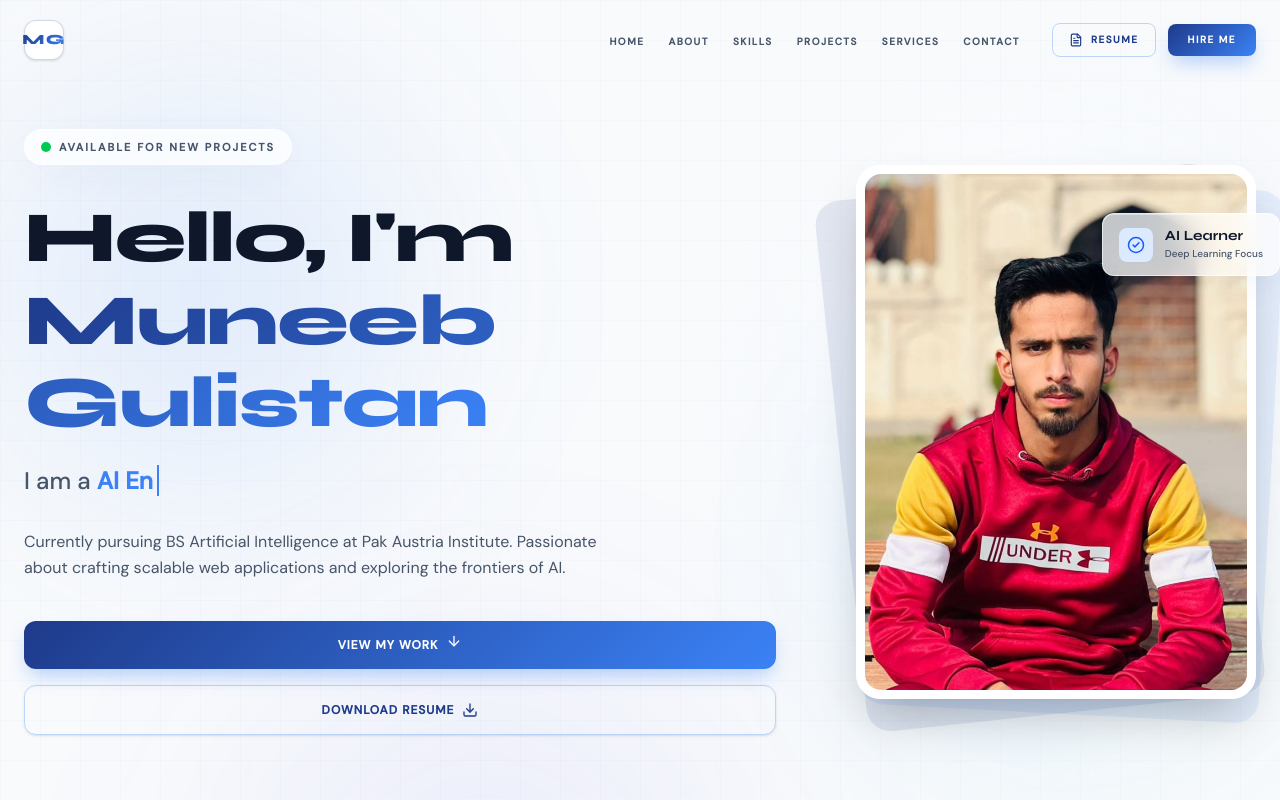
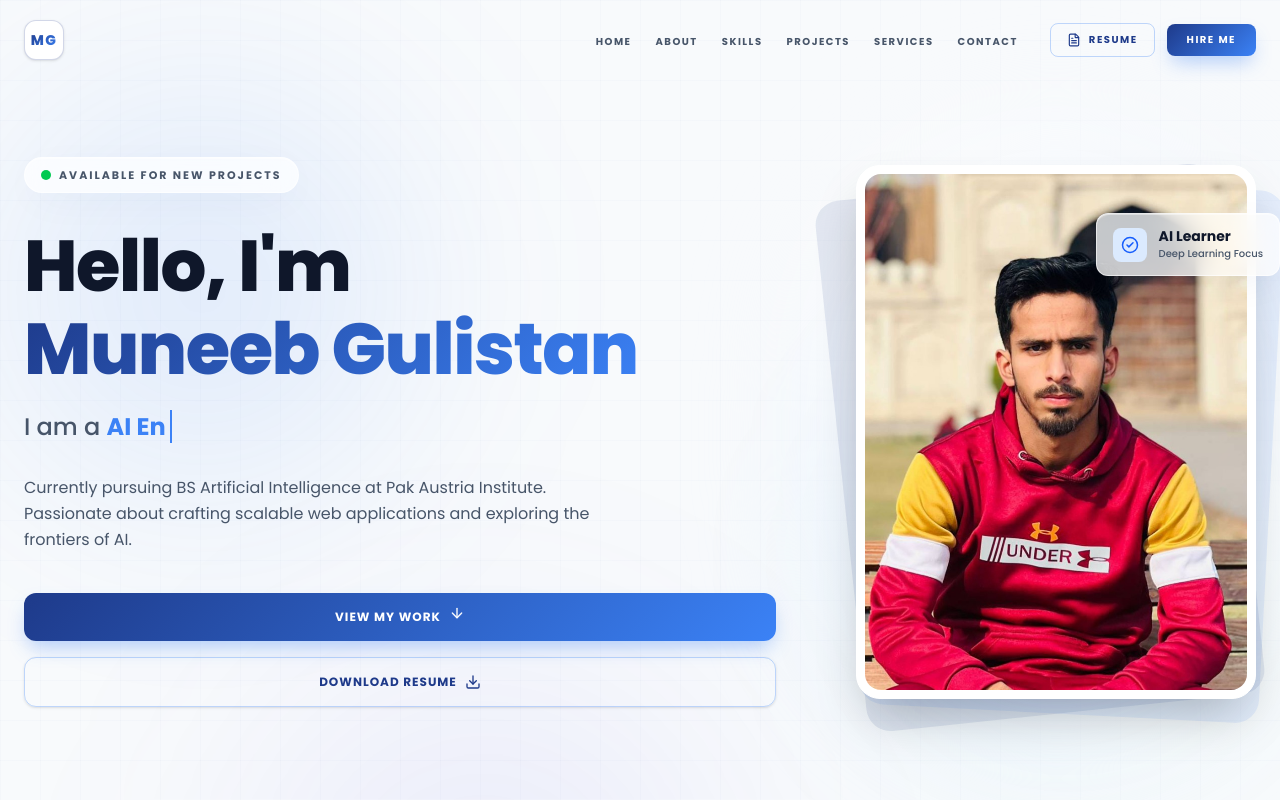
Before and after one commit to muneeb-code3/portfolio, a Next.js app: page / in a window 1280 px wide. Shown: the top 800 px of the page. Built offline with nearby package versions, Linux system fonts and the light colour scheme.

Commit message:
Use Poppins font and integrate Web3Forms for contact form

```diff
--- a/app/layout.tsx
+++ b/app/layout.tsx
@@ -1,17 +1,17 @@
 import type { Metadata } from "next";
-import { Syne, DM_Sans } from "next/font/google";
+import { Poppins } from "next/font/google";
 import "./globals.css";
 
-const dmSans = DM_Sans({
+const poppinsHeadings = Poppins({
+  subsets: ["latin"],
+  variable: "--font-syne",
+  weight: ["600", "700", "800"],
+});
+
+const poppinsBody = Poppins({
   subsets: ["latin"],
   variable: "--font-dm-sans",
   weight: ["300", "400", "500"],
-});
-
-const syne = Syne({
-  subsets: ["latin"],
-  variable: "--font-syne",
-  weight: ["700", "800"],
 });
 
 export const metadata: Metadata = {
@@ -26,7 +26,7 @@ export default function RootLayout({
 }>) {
   return (
     <html lang="en" className="dark" suppressHydrationWarning>
-      <body className={`${dmSans.variable} ${syne.variable} antialiased`}>
+      <body className={`${poppinsBody.variable} ${poppinsHeadings.variable} antialiased`}>
         {children}
       </body>
     </html>
--- a/components/sections/Contact.tsx
+++ b/components/sections/Contact.tsx
@@ -114,7 +114,9 @@ export default function Contact() {
             viewport={{ once: true }}
             transition={{ duration: 0.6, delay: 0.2 }}
           >
-            <form className="bg-white p-8 sm:p-10 rounded-3xl shadow-[0_8px_30px_rgba(30,58,138,0.08)] border border-slate-100 space-y-6">
+            <form action="https://api.web3forms.com/submit" method="POST" className="bg-white p-8 sm:p-10 rounded-3xl shadow-[0_8px_30px_rgba(30,58,138,0.08)] border border-slate-100 space-y-6">
+              <input type="hidden" name="access_key" value="680db026-86f8-44b2-b752-9638243ced9e" />
+
               <h3 className="text-2xl font-syne font-bold text-foreground mb-6">
                 Send me a message
               </h3>
@@ -125,6 +127,8 @@ export default function Contact() {
                 </label>
                 <input
                   type="text"
+                  name="name"
+                  required
                   placeholder="John Doe"
                   className="w-full px-5 py-4 rounded-xl bg-slate-50 border border-slate-200 focus:border-accent-glow focus:ring-4 focus:ring-accent-glow/10 outline-none transition-all font-dm-sans text-sm"
                 />
@@ -136,6 +140,8 @@ export default function Contact() {
                 </label>
                 <input
                   type="email"
+                  name="email"
+                  required
                   placeholder="john@example.com"
                   className="w-full px-5 py-4 rounded-xl bg-slate-50 border border-slate-200 focus:border-accent-glow focus:ring-4 focus:ring-accent-glow/10 outline-none transition-all font-dm-sans text-sm"
                 />
@@ -146,6 +152,8 @@ export default function Contact() {
                   Message
                 </label>
                 <textarea
+                  name="message"
+                  required
                   rows={4}
                   placeholder="Tell me about your project..."
                   className="w-full px-5 py-4 rounded-xl bg-slate-50 border border-slate-200 focus:border-accent-glow focus:ring-4 focus:ring-accent-glow/10 outline-none transition-all font-dm-sans text-sm resize-none"
```
